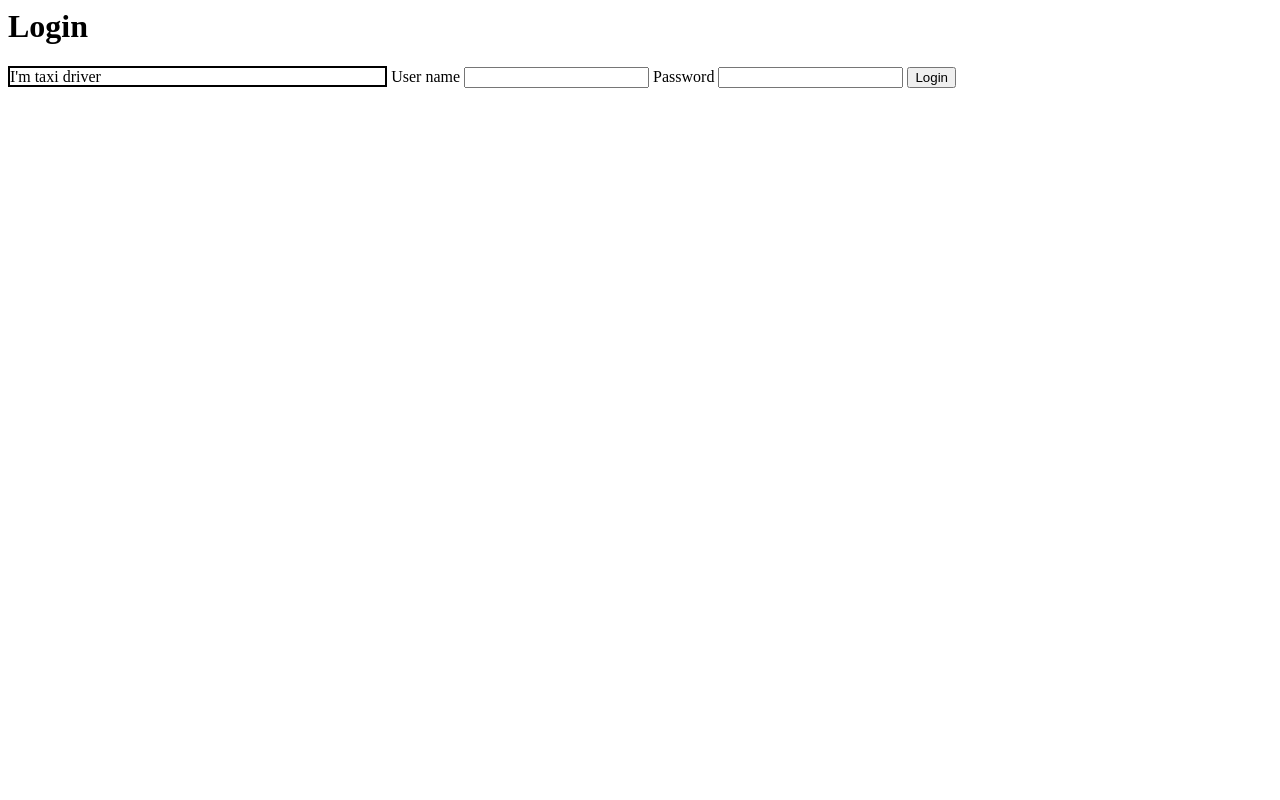
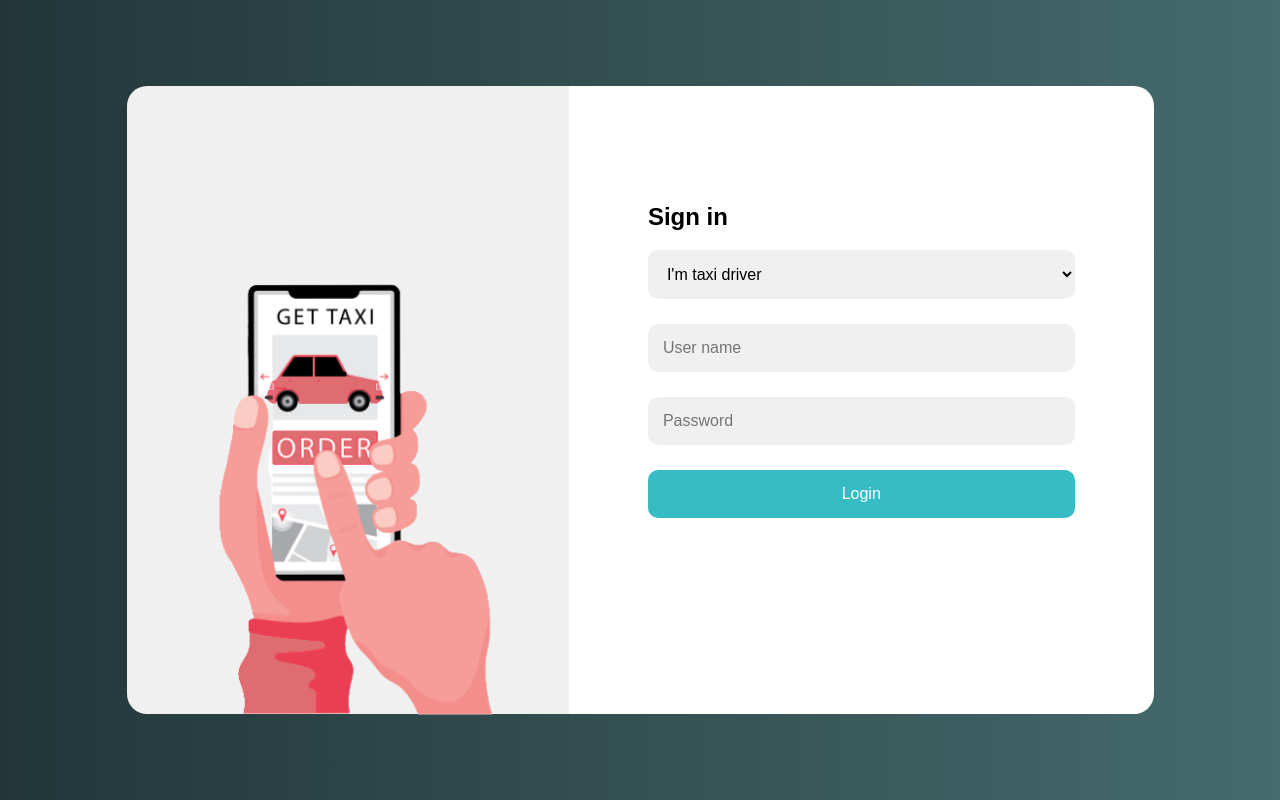
Before and after one commit to telefon2232/RossTaxi, a plain HTML site: page index.html in a window 1280 px wide. Drawn offline with Linux system fonts and the light colour scheme.

Commit message:
add new css

```diff
--- a/index.html
+++ b/index.html
@@ -4,17 +4,25 @@
     <link rel="stylesheet" href="static/style.css">
 </head>
 <body>
-<h1>Login</h1>
+<div class="main-block">
+    <div class="content">
+        <div class="name-block">
+            <img src="./static/car.png">
+        </div>
+        <div class="auth-block">
+            <h2>Sign in</h2>
             <form method="post" action="/login">
                 <select id="who" name="who">
                     <option>I'm taxi driver</option>
                     <option>I'm client</option>
                 </select>
-    <label for="name">User name</label>
-    <input type="text" id="name" name="name">
-    <label for="password">Password</label>
-    <input type="password" id="password" name="password">
+                <input type="text" id="name" name="name" placeholder="User name">
+                <input type="password" id="password" name="password" placeholder="Password">
                 <button type="submit">Login</button>
             </form>
+        </div>
+    </div>
+</div>
+
 </body>
 </html>
--- a/static/style.css
+++ b/static/style.css
@@ -1,43 +1,84 @@
+body {
+    background: rgb(34,54,56);
+    background: linear-gradient(90deg, rgba(34,54,56,1) 0%, rgba(70,107,109,1) 100%);
+    font-family: Arial, sans-serif ;
+}
 
+.main-block {
+    height: 100%;
+    display: flex;
+    align-items: center;
+    justify-content: center;
+}
+
+.content {
+    min-width: 1027px;
+    min-height: 500px;
+    display: flex;
+}
+
+.name-block {
+    position: relative;
+    padding: 30px 79px 180px 79px;
+    width: 40%;
+    border-radius: 20px 0 0 20px;
+    background-color: #f0f0f0;
+    text-align: center;
+}
+
+img {
+    position: absolute;
+    margin-top: 140px;
+    margin-left: -110px;
+    display: block;
+    width: 110%;
+}
+
+.auth-block {
+    width: 60%;
+    padding: 97px 79px 180px 79px;
+    border-radius: 0 20px 20px 0;
+    background-color: white;
+}
+
+form {
+    display: flex;
+    flex-direction: column;
+}
+
+input {
+    margin: 0 0 25px 0;
+    padding: 15px;
+    border: none;
+    border-radius: 10px;
+    background-color: #f0f0f0;
+    font-size: inherit;
+}
+
+button {
+    padding: 15px;
+    border: none;
+    border-radius: 10px;
+    color: white;
+    background-color: #36bcc5;
+    cursor: pointer;
+    font-size: inherit;
+}
 
 select {
+    padding: 15px;
 
-    appearance: none;
+    border-radius: 10px;
+    border: none;
+    background-color: #f0f0f0;
 
-    background-color: transparent;
-    border: 2px solid black;
-
-    padding: 0 1em 0 0;
-    margin: 0;
-    width: 30%;
-    font-family: inherit;
+    margin: 0 0 25px 0;
+    width: 100%;
     font-size: inherit;
-    cursor: inherit;
+    cursor: pointer;
     line-height: inherit;
 }
 
-#sub {
-    background-color: #00A3F6;
-    border: none;
-    color: white;
-    padding: 8px 32px;
-    text-align: center;
-    text-decoration: none;
-    display: inline-block;
-    font-size: 16px;
+h1{
+    color: #13474a;
 }
-
-.text_titles{
-    color: #0071C5;
-    font-size:20px;
-}
-
-.rightpic {
-    position: absolute;
-    right: 20px;
-    top: 20px;
-    margin: 0 0 5px 5px;
-}
-.super_div{
-
-}
```
Also changed, not shown: static/car.png (added). Lines whose indentation alone changed are shown as unchanged.
